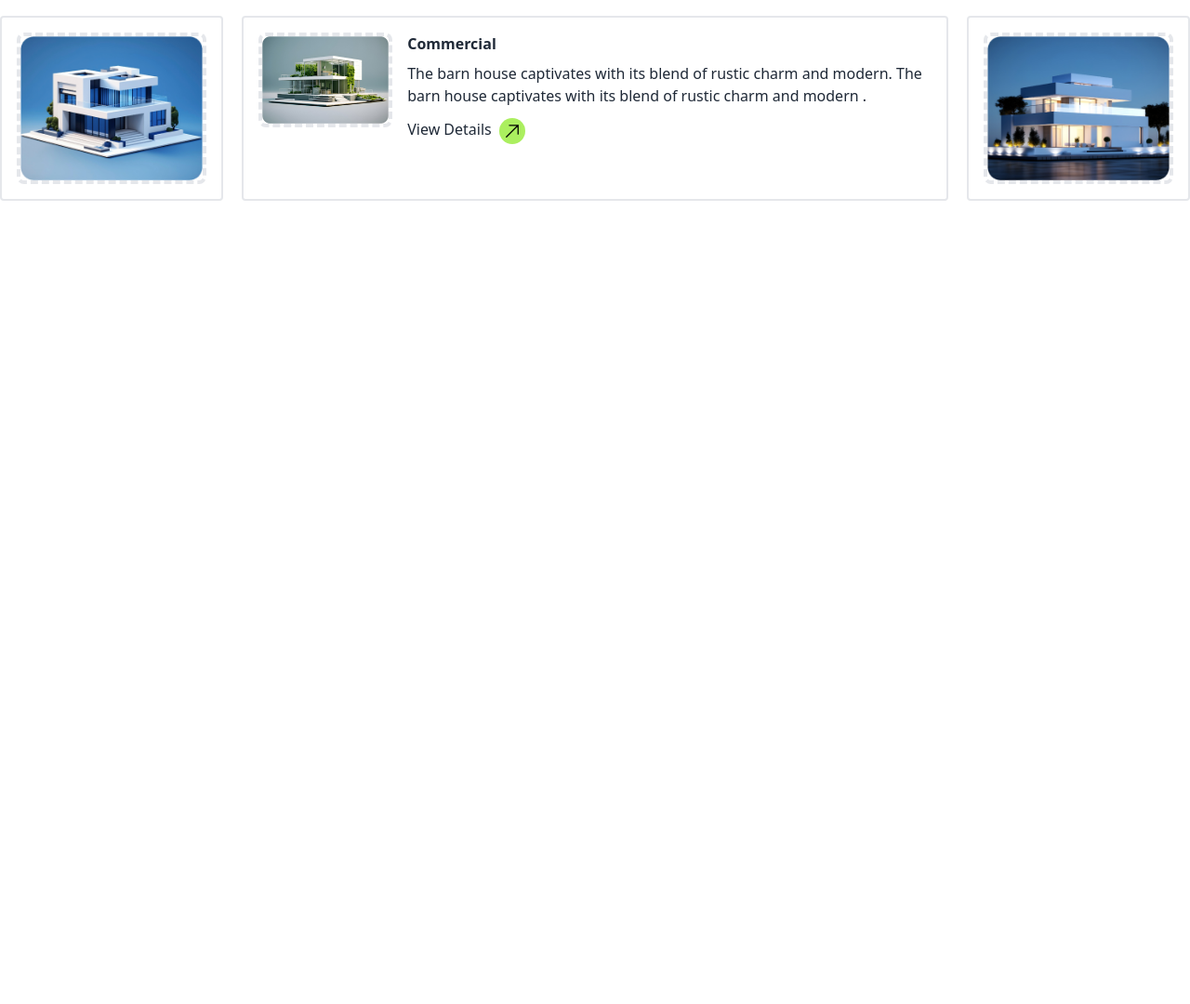
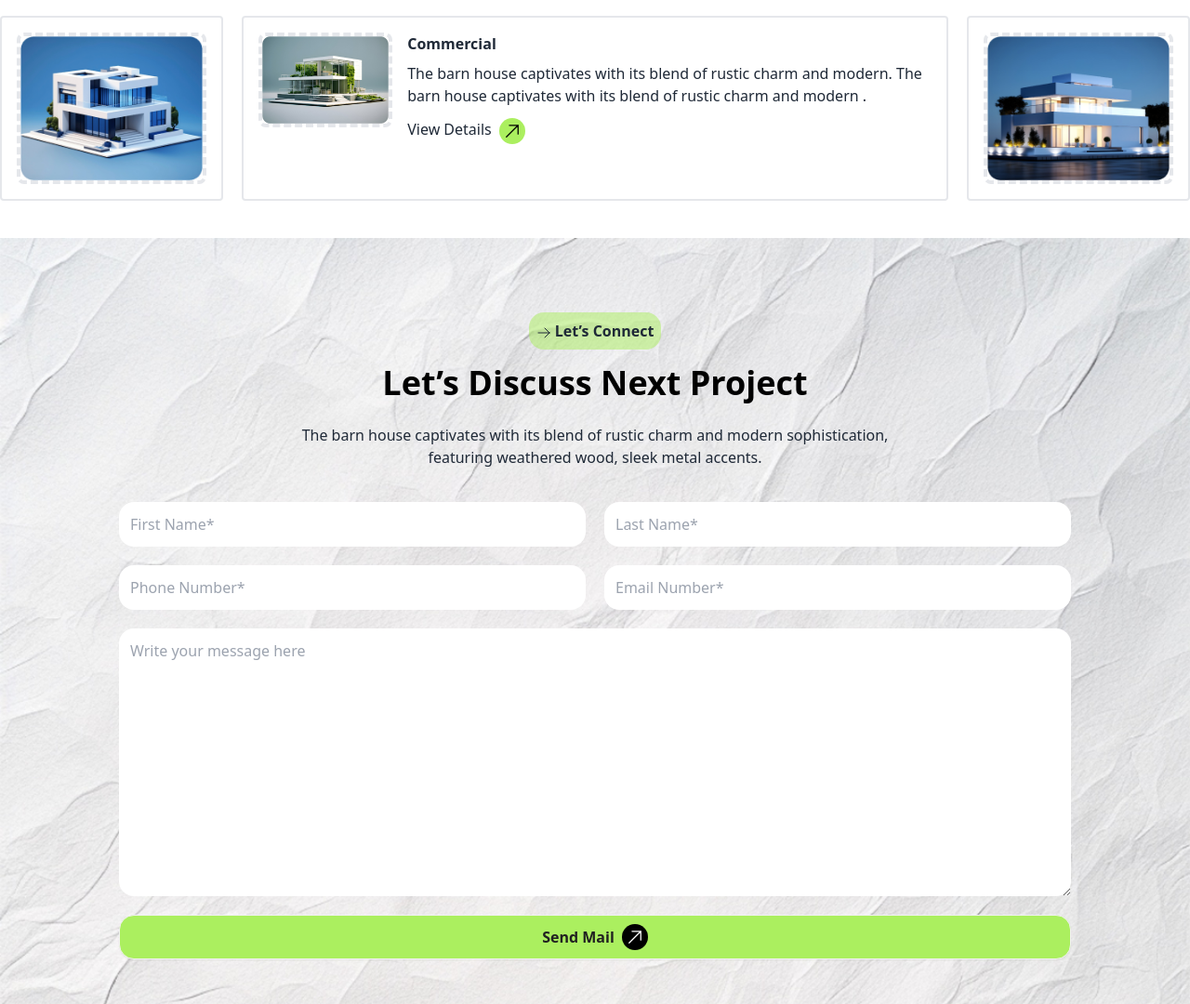
Before and after one commit to Nafees37/project_tailwind_and_daisyUI, a plain HTML site: page index.html in a window 1280 px wide. Shown: the part 2494-3574 px from the top of the page at 93% size. Before the commit the page ends 2750 px from the top, so only its background shows below. Drawn offline with nearby package versions, Linux system fonts and the light colour scheme.

Commit message:
Contact Form Design

```diff
--- a/css/input.css
+++ b/css/input.css
@@ -16,6 +16,12 @@
   outline: none;
 }
 
+.discuss{
+  background-image: url("../assets/images/bg.jpg");
+  background-repeat: no-repeat;
+  background-size: cover;
+}
+
 @media screen and (max-width:767px){
   .border-solid.border-2.rounded.p-4.lg\:hidden.md\:col-span-3 {
     display: none;
--- a/index.html
+++ b/index.html
@@ -361,11 +361,63 @@
 
     </section>
 
+  </main>
+
+  <main class="discuss">
+    <section class="max-w-screen-xl mx-auto pb-12">
+      <div class="text-center pt-20 pb-9">
 
 
+        <button class="bg-[#ABEF5F80] rounded-2xl p-2 mb-4 font-bold">
+          <svg xmlns="http://www.w3.org/2000/svg" fill="none" viewBox="0 0 24 24" stroke-width="1.5"
+            stroke="currentColor" class="size-4 inline">
+            <path stroke-linecap="round" stroke-linejoin="round" d="M13.5 4.5 21 12m0 0-7.5 7.5M21 12H3" />
+          </svg>
+
+          Let’s Connect
+        </button>
+
+        <h1 class="text-4xl text-black font-black pb-6">Let’s Discuss Next Project</h1>
+        <p class="">The barn house captivates with its blend of rustic charm and modern sophistication, <br> featuring
+          weathered wood, sleek metal accents.</p>
 
 
+      </div>
 
+      <div class="max-w-screen-lg mx-auto">
+        <form action="#">
+
+          <div class="grid grid-cols-1 md:grid-cols-2 gap-5">
+            <input class="outline-0	rounded-2xl p-3" type="text" name="" id="" placeholder="First Name*" required>
+            <input class="outline-0	rounded-2xl p-3" type="text" name="" id="" placeholder="Last Name*">
+            <input class="outline-0	rounded-2xl p-3" type="text" name="" id="" placeholder="Phone Number*" required>
+            <input class="outline-0	rounded-2xl p-3" type="email" name="" id="" placeholder="Email Number*" required>
+          </div>
+
+          <div>
+            <textarea name="" id="" class="block mt-5 h-72 w-full rounded-2xl outline-0	p-3"
+              placeholder="Write your message here"></textarea>
+
+
+            <button type="submit"
+              class="btn bg-[#ABEF5F] text-[#212121] font-black hover:bg-[#ABEF5F] text-base w-full rounded-2xl mt-5">
+
+              Send Mail
+              <span class="rounded-full bg-black p-1 text-white">
+                <svg xmlns="http://www.w3.org/2000/svg" fill="none" viewBox="0 0 24 24" stroke-width="1.5"
+                  stroke="currentColor" class="size-5">
+                  <path stroke-linecap="round" stroke-linejoin="round" d="m4.5 19.5 15-15m0 0H8.25m11.25 0v11.25" />
+                </svg>
+              </span>
+
+
+            </button>
+          </div>
+
+
+        </form>
+      </div>
+    </section>
   </main>
 
   <footer></footer>
```
